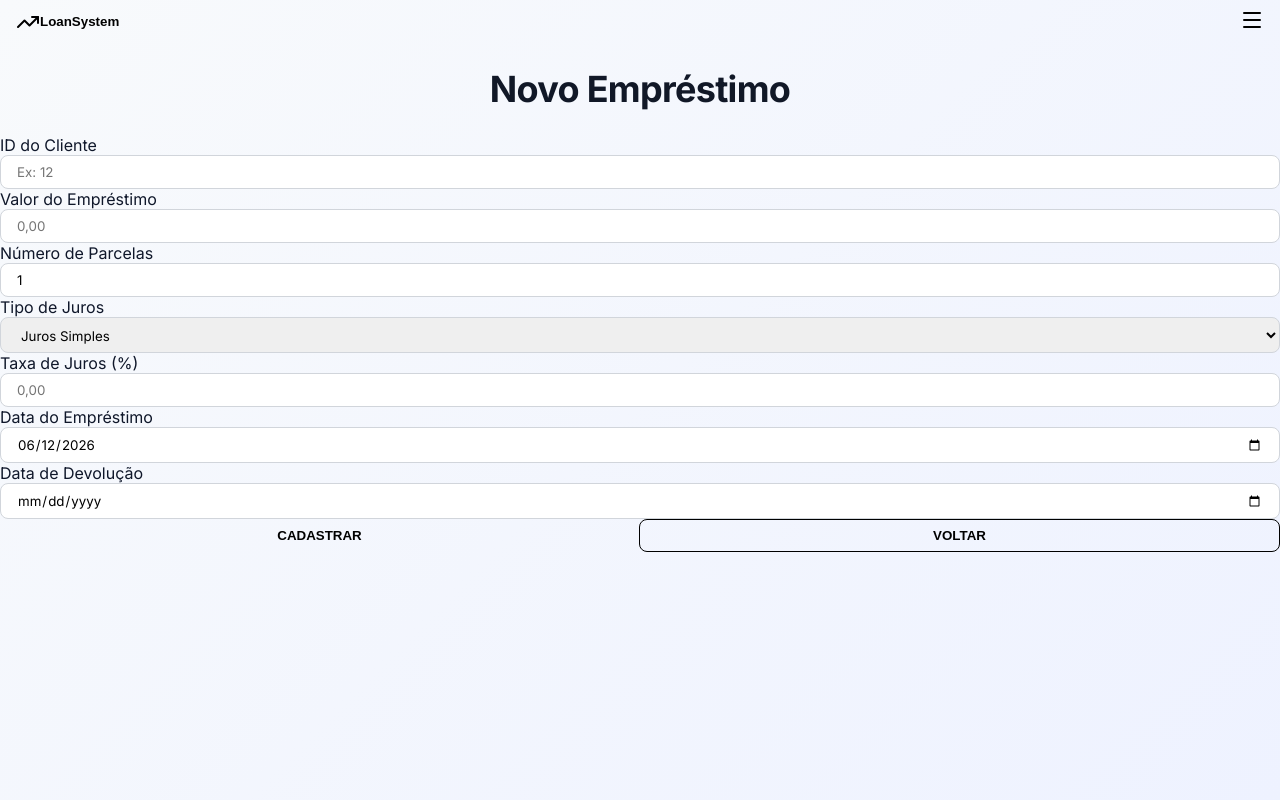
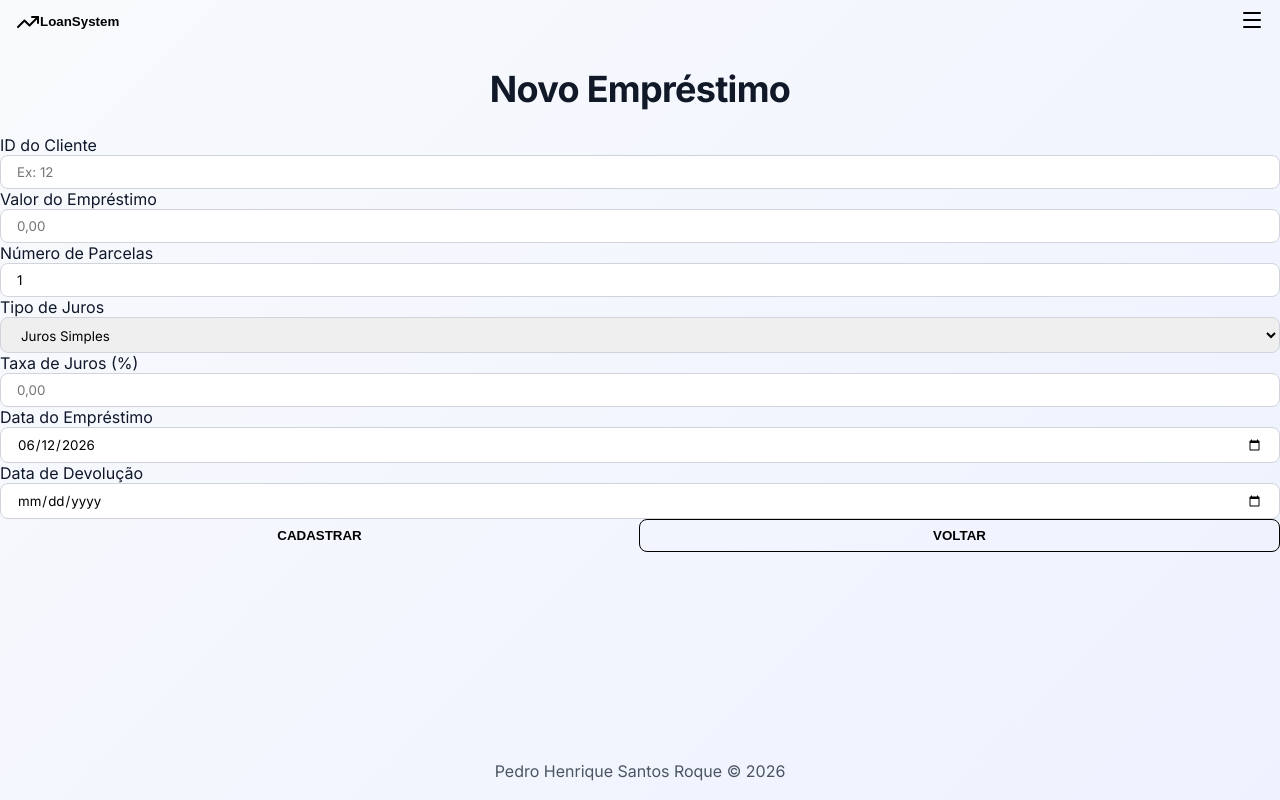
Before and after one commit to Roqueexz/interface-LoanSystem, a React (Vite) app: page /novo-emprestimo in a window 1280 px wide. Built offline with nearby package versions, Linux system fonts and the light colour scheme.

Commit message:
Cria pagina PFormEmprestimo com layout global

```diff
--- a/src/pages/PFormularios/PFormEmprestimo/PFormEmprestimo.tsx
+++ b/src/pages/PFormularios/PFormEmprestimo/PFormEmprestimo.tsx
@@ -1,15 +1,14 @@
 import type { JSX } from "react";
-import Navegacao from "../../../components/Navegacao/Navegacao";
+import Layout from "../../../components/Layout/Layout";
 import FormEmprestimo from "../../../components/Formularios/FormEmprestimo/FormEmprestimo";
 
 function PFormEmprestimo(): JSX.Element {
   return (
-    <div className="min-h-screen flex flex-col bg-gray-50">
-      <Navegacao paginaAtiva="novo-emprestimo" />
-      <main className="flex-1 py-8 px-4">
-        <FormEmprestimo modo="criar" clientesDisponiveis={[]} />
-      </main>
-    </div>
+    <Layout>
+      <div className="w-full min-h-full bg-slate-50">
+        <FormEmprestimo />
+      </div>
+    </Layout>
   );
 }
 
```
